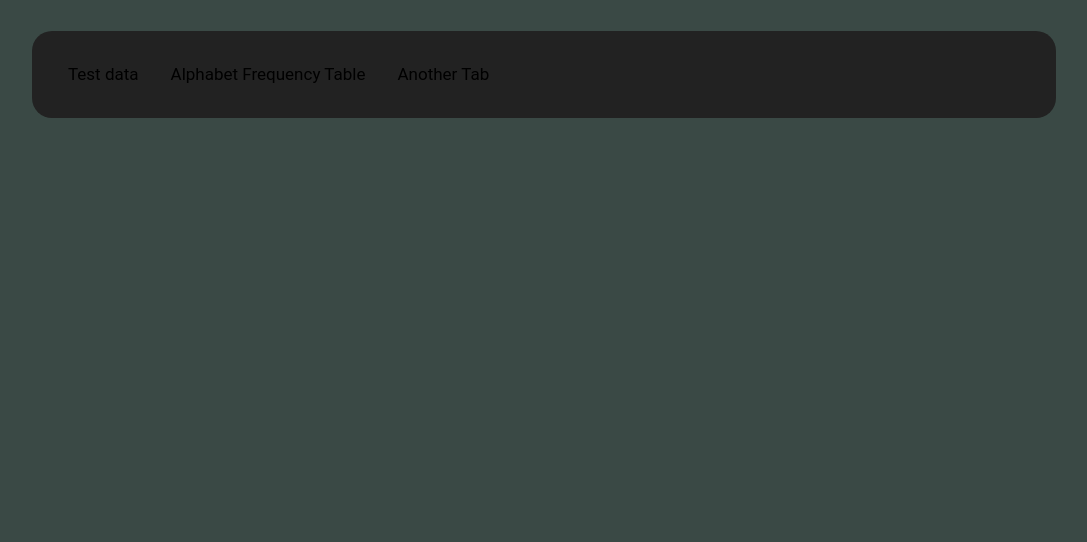
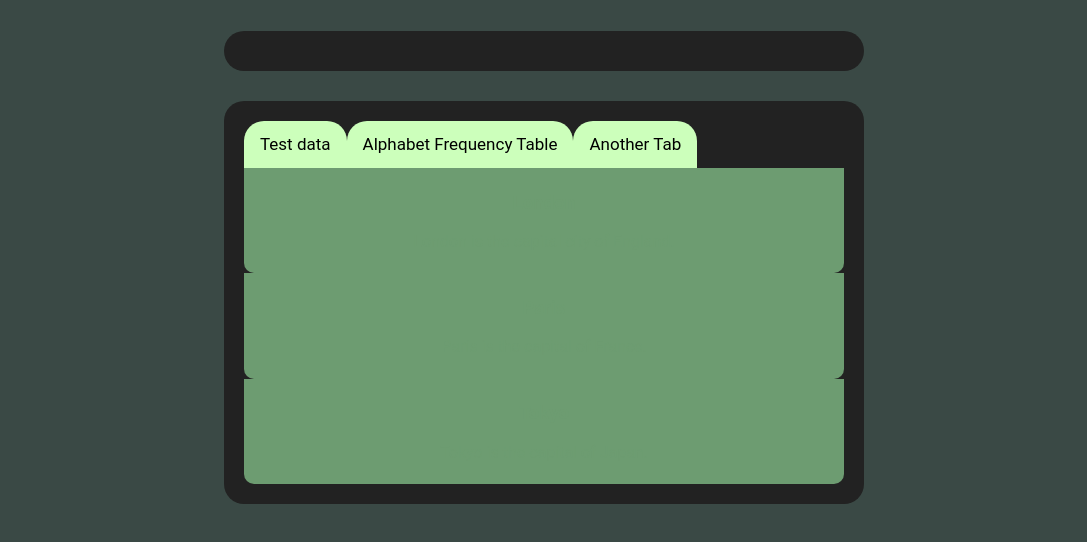
Before and after one commit to ethanmartin223/FBLA-Cryptography-Game, a website built with Parcel: page index.html in a window 1280 px wide. Shown: the part 94-636 px from the top of the page, without its empty margins (96-1183 px from the left). Built offline with nearby package versions, Linux system fonts and the light colour scheme.

Commit message:
Updated Code

```diff
--- a/css/main.css
+++ b/css/main.css
@@ -2,6 +2,8 @@
 :root {
   --background-color: #3a4945;
   --accent-color: #6d9c71;
+  --accent-color-2: #ccffbb;
+  --container-color: #222222;
 }
 
 html {
@@ -12,7 +14,7 @@ html {
   align-content: center;
 }
 
-.main-body {
+body {
   background: var(--background-color);
   align-content: center;
   text-align: center;
@@ -27,11 +29,11 @@ html {
 }
 
 .evidence-container {
-  margin-right: 10%;
-  margin-left: 10%;
+  margin-right: 25%;
+  margin-left: 25%;
   color: var(--accent-color);
   border-radius: 20px;
-  background: #222222;
+  background: var(--container-color);
   padding: 20px;
 }
 
@@ -55,21 +57,35 @@ html {
   font-size: 17px;
 }
 
+.submit-answer-box{
+  background-color: var(--container-color);
+  margin-right: 25%;
+  margin-left: 25%;
+  color: var(--accent-color);
+  border-radius: 20px;
+  padding: 20px;
+  margin-bottom: 30px;
+}
+
+
 .tab button:hover {
-  background-color: #ddd;
+  background-color: #dddddd;
 }
 
 .tab button.active {
   background-color: var(--accent-color);
 }
 
+.tab button {
+  background-color: var(--accent-color-2);
+}
+
+
 .tabcontent {
-  display: none;
   padding: 6px 12px;
-  border: 1px solid #ccc;
-  border-top: none;
-  border: none;
   outline: none;
+  background: var(--accent-color);
+  border-radius: 0 0 10px 10px;
 }
 
 .inner-tab-content {
--- a/index.html
+++ b/index.html
@@ -23,9 +23,14 @@
 
   </head>
 
-  <body class="main-body">
+  <body>
+        <h1 class="title">Cryptography Game</h1>
 
-        <h1 class="title">Cryptography Game</h1>
+        <div class="submit-answer-box">
+
+
+
+        </div>
 
         <div class="evidence-container">
           <div class="tab">
@@ -35,10 +40,8 @@
           </div>
 
           <div id="testData" class="tabcontent">
-            <div class="inner-tab-content">
               <h3>London</h3>
               <p>London is the capital city of England.</p>
-            </div>
           </div>
 
           <div id="freqGraph" class="tabcontent">
```
